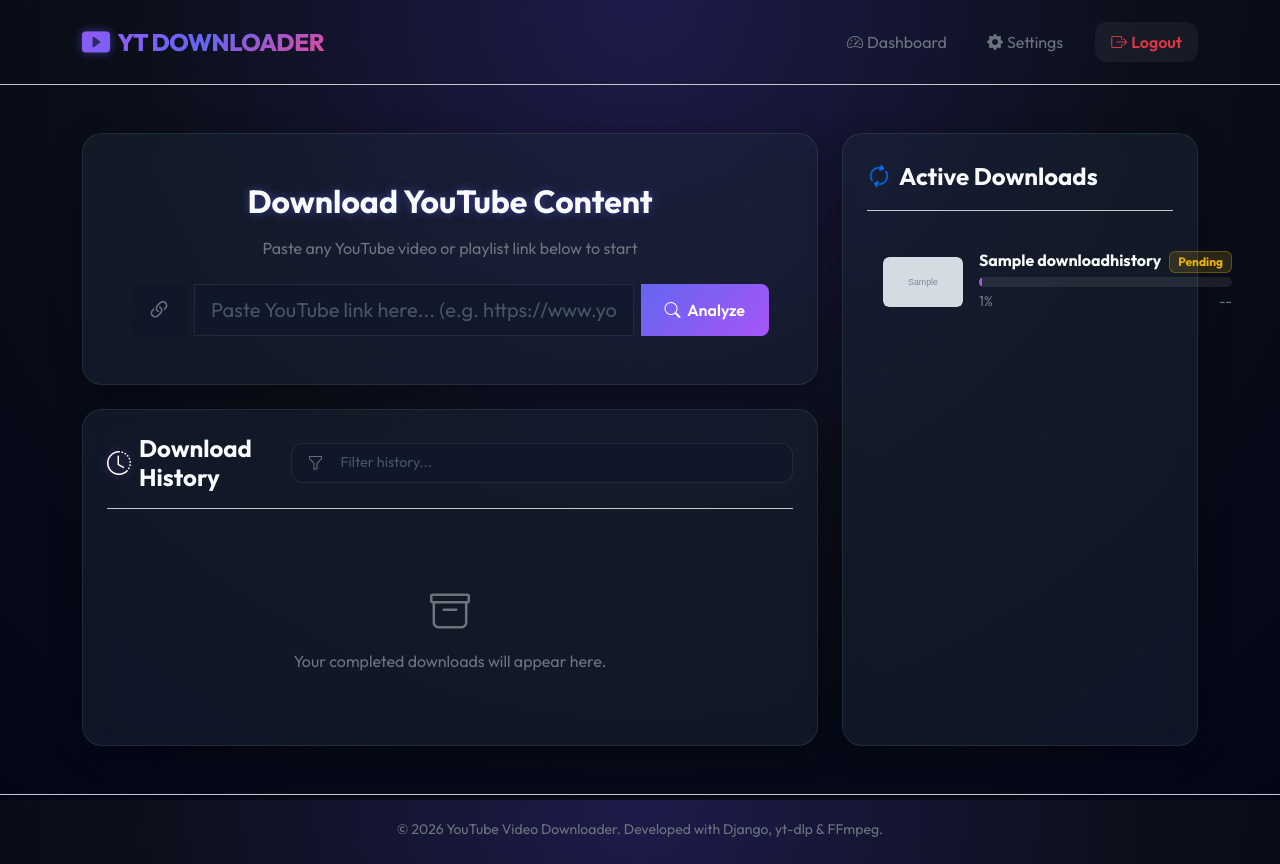
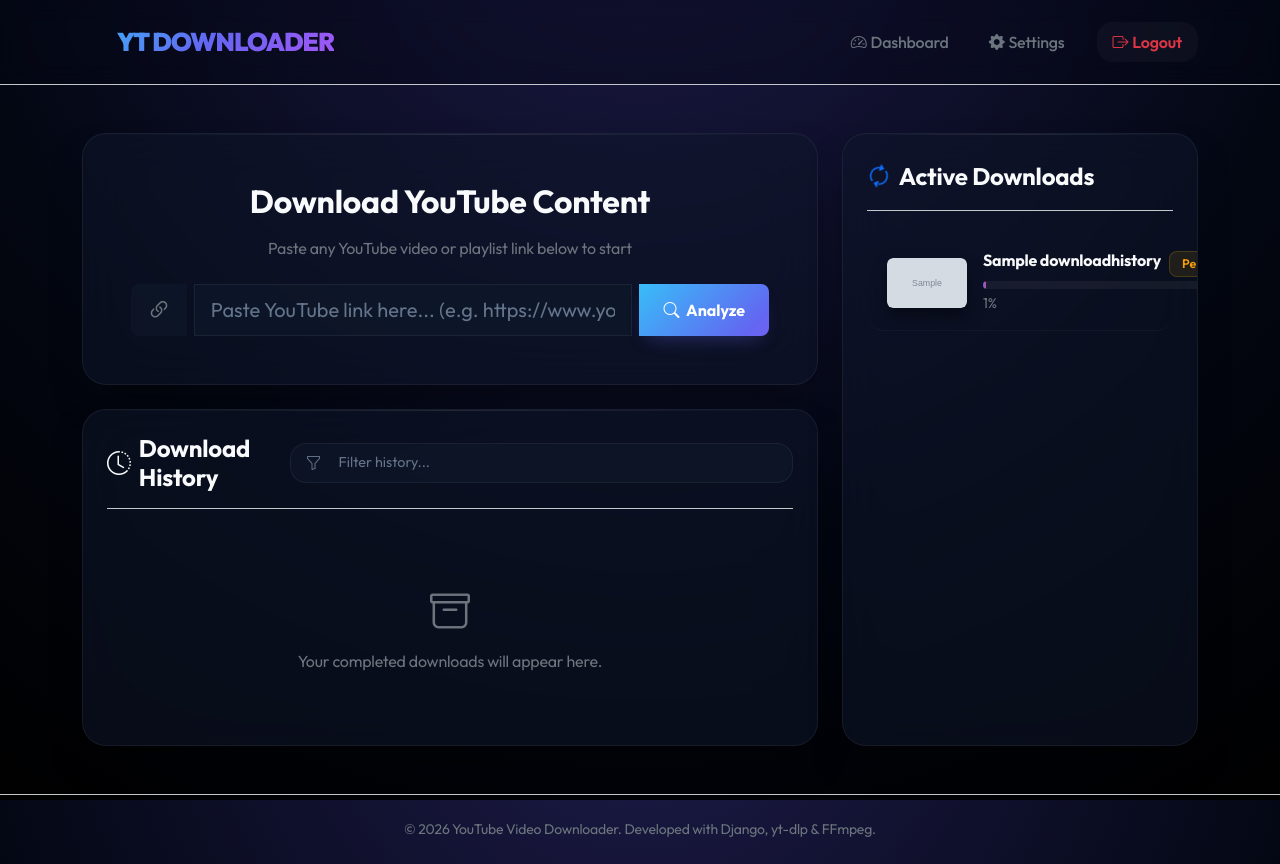
Before and after one commit to ranaubaid1/Yt-video-downloader, a Django app: page / in a window 1280 px wide. Run offline with Django 5.2, Linux system fonts and the light colour scheme; a user stored in the database is signed in; tables that the repository leaves empty hold one stand-in row (values such as "Sample post"); grey boxes marked "Sample" are stand-in pictures; some libraries are stand-ins or nearby versions.

Commit message:
Enhance frontend design with Midnight Eclipse theme

```diff
--- a/downloader/static/downloader/css/style.css
+++ b/downloader/static/downloader/css/style.css
@@ -1,136 +1,165 @@
-@import url('https://fonts.googleapis.com/css2?family=Outfit:wght@300;400;500;600;700;800&display=swap');
+@import url('https://fonts.googleapis.com/css2?family=Outfit:wght@300;400;500;600;700;800;900&display=swap');
 
 :root {
-    --bg-primary: #0b0f19;
-    --bg-secondary: #111827;
+    --bg-primary: #030712;
+    --bg-secondary: #0b0f19;
+    --accent-blue: #38bdf8;
     --accent-indigo: #6366f1;
     --accent-purple: #a855f7;
-    --accent-pink: #ec4899;
+    --accent-pink: #f43f5e;
     --text-primary: #f8fafc;
     --text-secondary: #94a3b8;
-    --border-color: rgba(255, 255, 255, 0.08);
-    --glass-bg: rgba(30, 41, 59, 0.45);
-    --glass-blur: blur(12px);
-    --card-shadow: 0 8px 32px 0 rgba(0, 0, 0, 0.3);
+    --text-muted: #64748b;
+    --border-color: rgba(255, 255, 255, 0.06);
+    --border-focus: rgba(99, 102, 241, 0.4);
+    --glass-card-bg: rgba(15, 23, 42, 0.55);
+    --glass-card-blur: blur(24px);
+    --neon-shadow-blue: 0 0 20px rgba(56, 189, 248, 0.2);
+    --neon-shadow-indigo: 0 0 25px rgba(99, 102, 241, 0.35);
 }
 
 body {
     font-family: 'Outfit', sans-serif;
-    background: radial-gradient(circle at 50% 0%, #1e1b4b 0%, #0b0f19 50%, #020617 100%);
+    background: radial-gradient(circle at 50% -20%, #1e1b4b 0%, #030712 60%, #000000 100%);
     background-attachment: fixed;
     color: var(--text-primary);
     min-height: 100vh;
     overflow-x: hidden;
+    letter-spacing: -0.2px;
 }
 
-/* Glassmorphism Styles */
+/* Glassmorphism System */
 .glass-card {
-    background: var(--glass-bg);
-    backdrop-filter: var(--glass-blur);
-    -webkit-backdrop-filter: var(--glass-blur);
+    background: var(--glass-card-bg);
+    backdrop-filter: var(--glass-card-blur);
+    -webkit-backdrop-filter: var(--glass-card-blur);
     border: 1px solid var(--border-color);
-    border-radius: 20px;
-    box-shadow: var(--card-shadow);
-    transition: transform 0.3s cubic-bezier(0.4, 0, 0.2, 1), box-shadow 0.3s ease, border-color 0.3s ease;
+    border-radius: 24px;
+    box-shadow: 0 20px 40px -15px rgba(0, 0, 0, 0.5);
+    transition: all 0.4s cubic-bezier(0.16, 1, 0.3, 1);
+    position: relative;
+    overflow: hidden;
+}
+
+.glass-card::before {
+    content: '';
+    position: absolute;
+    top: 0;
+    left: 0;
+    right: 0;
+    height: 1px;
+    background: linear-gradient(90deg, transparent, rgba(255, 255, 255, 0.1), transparent);
+    z-index: 1;
 }
 
 .glass-card:hover {
-    border-color: rgba(99, 102, 241, 0.25);
-    box-shadow: 0 12px 40px 0 rgba(99, 102, 241, 0.1);
+    border-color: rgba(99, 102, 241, 0.2);
+    box-shadow: 0 30px 60px -20px rgba(99, 102, 241, 0.12), 0 0 1px rgba(99, 102, 241, 0.2);
+    transform: translateY(-2px);
 }
 
+/* Navigation bar styling */
+.navbar {
+    background: rgba(3, 7, 18, 0.4) !important;
+    backdrop-filter: blur(12px);
+    -webkit-backdrop-filter: blur(12px);
+    border-bottom: 1px solid var(--border-color);
+}
+
+.navbar-brand {
+    font-weight: 900;
+    font-size: 1.6rem;
+    background: linear-gradient(135deg, var(--accent-blue) 0%, var(--accent-indigo) 50%, var(--accent-purple) 100%);
+    -webkit-background-clip: text;
+    -webkit-text-fill-color: transparent;
+    letter-spacing: -1px;
+    display: flex;
+    align-items: center;
+    gap: 8px;
+}
+
+.navbar-brand i {
+    filter: drop-shadow(0 0 8px rgba(99, 102, 241, 0.6));
+}
+
+.nav-link {
+    font-weight: 500;
+    transition: color 0.2s ease;
+}
+
+.nav-link:hover {
+    color: var(--accent-blue) !important;
+}
+
+/* Premium Inputs */
 .glass-input {
-    background: rgba(15, 23, 42, 0.6);
+    background: rgba(15, 23, 42, 0.7);
     border: 1px solid var(--border-color);
     color: var(--text-primary) !important;
-    border-radius: 12px;
-    padding: 12px 16px;
-    transition: all 0.3s ease;
+    border-radius: 16px;
+    padding: 14px 20px;
+    font-size: 1rem;
+    transition: all 0.3s cubic-bezier(0.16, 1, 0.3, 1);
 }
 
 .glass-input:focus {
-    background: rgba(15, 23, 42, 0.85);
+    background: rgba(15, 23, 42, 0.95);
     border-color: var(--accent-indigo);
-    box-shadow: 0 0 12px rgba(99, 102, 241, 0.25);
+    box-shadow: 0 0 0 4px rgba(99, 102, 241, 0.15), var(--neon-shadow-indigo);
     outline: none;
 }
 
 .glass-input::placeholder {
-    color: #475569;
+    color: var(--text-muted);
 }
 
-/* Navbar */
-.navbar-brand {
-    font-weight: 800;
-    font-size: 1.5rem;
-    background: linear-gradient(135deg, #a855f7 0%, #6366f1 50%, #ec4899 100%);
-    -webkit-background-clip: text;
-    -webkit-text-fill-color: transparent;
-    letter-spacing: -0.5px;
-}
-
-/* Buttons */
+/* Custom buttons */
 .btn-primary-gradient {
-    background: linear-gradient(135deg, var(--accent-indigo) 0%, var(--accent-purple) 100%);
+    background: linear-gradient(135deg, var(--accent-blue) 0%, var(--accent-indigo) 50%, var(--accent-purple) 100%);
+    background-size: 200% auto;
     border: none;
     color: white;
-    font-weight: 600;
-    border-radius: 12px;
-    padding: 12px 24px;
-    transition: all 0.3s cubic-bezier(0.4, 0, 0.2, 1);
-    position: relative;
-    overflow: hidden;
-    z-index: 1;
-}
-
-.btn-primary-gradient::before {
-    content: '';
-    position: absolute;
-    top: 0;
-    left: 0;
-    width: 100%;
-    height: 100%;
-    background: linear-gradient(135deg, var(--accent-purple) 0%, var(--accent-pink) 100%);
-    opacity: 0;
-    z-index: -1;
-    transition: opacity 0.3s ease;
+    font-weight: 700;
+    border-radius: 16px;
+    padding: 14px 28px;
+    transition: all 0.3s cubic-bezier(0.16, 1, 0.3, 1);
+    box-shadow: 0 10px 20px -10px rgba(99, 102, 241, 0.4);
 }
 
 .btn-primary-gradient:hover {
+    background-position: right center;
     transform: translateY(-2px);
-    box-shadow: 0 8px 20px rgba(168, 85, 247, 0.4);
+    box-shadow: 0 15px 30px -10px rgba(99, 102, 241, 0.6), var(--neon-shadow-indigo);
     color: white;
 }
 
-.btn-primary-gradient:hover::before {
-    opacity: 1;
+.btn-primary-gradient:active {
+    transform: translateY(1px);
 }
 
 .btn-secondary-glass {
-    background: rgba(255, 255, 255, 0.05);
+    background: rgba(255, 255, 255, 0.03);
     border: 1px solid var(--border-color);
-    color: var(--text-primary);
-    border-radius: 12px;
-    padding: 12px 24px;
+    color: var(--text-secondary);
+    border-radius: 16px;
+    padding: 14px 28px;
     font-weight: 600;
     transition: all 0.3s ease;
 }
 
 .btn-secondary-glass:hover {
-    background: rgba(255, 255, 255, 0.1);
+    background: rgba(255, 255, 255, 0.08);
     color: var(--text-primary);
-    border-color: var(--text-secondary);
+    border-color: rgba(255, 255, 255, 0.2);
 }
 
-/* History list & items */
+/* History & Download items list */
 .download-item {
-    border-bottom: 1px solid rgba(255, 255, 255, 0.05);
-    padding: 16px;
-    transition: background 0.2s ease;
-}
-
-.download-item:last-child {
-    border-bottom: none;
+    border-bottom: 1px solid rgba(255, 255, 255, 0.03);
+    padding: 20px;
+    transition: background 0.3s cubic-bezier(0.16, 1, 0.3, 1);
+    border-radius: 16px;
+    margin-bottom: 8px;
 }
 
 .download-item:hover {
@@ -138,9 +167,10 @@ body {
 }
 
 .thumbnail-preview {
-    border-radius: 10px;
+    border-radius: 14px;
     overflow: hidden;
     position: relative;
+    box-shadow: 0 8px 16px rgba(0, 0, 0, 0.4);
     background: #020617;
 }
 
@@ -152,128 +182,153 @@ body {
 
 .duration-tag {
     position: absolute;
-    bottom: 6px;
-    right: 6px;
-    background: rgba(0, 0, 0, 0.85);
+    bottom: 8px;
+    right: 8px;
+    background: rgba(3, 7, 18, 0.85);
+    backdrop-filter: blur(4px);
+    -webkit-backdrop-filter: blur(4px);
     color: white;
     font-size: 0.75rem;
-    padding: 2px 6px;
-    border-radius: 4px;
-    font-weight: 600;
+    padding: 3px 8px;
+    border-radius: 6px;
+    font-weight: 700;
+    border: 1px solid rgba(255, 255, 255, 0.1);
 }
 
-/* Progress bar animation */
+/* Progress bar styling */
 .progress {
-    background-color: rgba(255, 255, 255, 0.08);
-    height: 10px;
+    background-color: rgba(255, 255, 255, 0.05);
+    height: 8px;
     border-radius: 999px;
     overflow: hidden;
 }
 
 .progress-bar-animated {
-    background: linear-gradient(90deg, var(--accent-indigo) 0%, var(--accent-purple) 50%, var(--accent-pink) 100%);
+    background: linear-gradient(90deg, var(--accent-blue) 0%, var(--accent-indigo) 50%, var(--accent-pink) 100%);
     background-size: 200% auto;
-    animation: gradientShift 2s linear infinite;
+    animation: gradientShift 2.5s linear infinite;
     border-radius: 999px;
 }
 
+/* Interactive format selector cards */
+.format-selection-container {
+    background: rgba(15, 23, 42, 0.4);
+    padding: 6px;
+    border-radius: 16px;
+    border: 1px solid var(--border-color);
+}
+
+.format-card {
+    border: 1px solid transparent;
+    background: transparent;
+    border-radius: 12px;
+    cursor: pointer;
+    padding: 14px;
+    transition: all 0.3s cubic-bezier(0.16, 1, 0.3, 1);
+    color: var(--text-secondary);
+}
+
+.format-card:hover {
+    color: var(--text-primary);
+    background: rgba(255, 255, 255, 0.02);
+}
+
+.format-card.active {
+    background: rgba(99, 102, 241, 0.12);
+    border-color: rgba(99, 102, 241, 0.25);
+    color: var(--text-primary);
+    box-shadow: inset 0 1px 1px rgba(255, 255, 255, 0.05);
+}
+
+.format-card.active i {
+    text-shadow: 0 0 12px currentColor;
+}
+
+/* Badges */
+.badge {
+    padding: 6px 12px;
+    border-radius: 8px;
+    font-weight: 600;
+    font-size: 0.78rem;
+    letter-spacing: 0.2px;
+}
+
+.badge-pending {
+    background: rgba(234, 179, 8, 0.1);
+    color: #f59e0b;
+    border: 1px solid rgba(234, 179, 8, 0.2);
+}
+
+.badge-downloading {
+    background: rgba(56, 189, 248, 0.1);
+    color: var(--accent-blue);
+    border: 1px solid rgba(56, 189, 248, 0.2);
+}
+
+.badge-processing {
+    background: rgba(168, 85, 247, 0.1);
+    color: var(--accent-purple);
+    border: 1px solid rgba(168, 85, 247, 0.2);
+}
+
+.badge-completed {
+    background: rgba(16, 185, 129, 0.1);
+    color: #10b981;
+    border: 1px solid rgba(16, 185, 129, 0.2);
+}
+
+.badge-failed {
+    background: rgba(244, 63, 94, 0.1);
+    color: var(--accent-pink);
+    border: 1px solid rgba(244, 63, 94, 0.2);
+}
+
+/* Dynamic blurred media container wrapper */
+.dynamic-media-wrapper {
+    position: relative;
+    border-radius: 24px;
+    overflow: hidden;
+    border: 1px solid var(--border-color);
+    box-shadow: var(--card-shadow);
+}
+
+.dynamic-media-blur-bg {
+    position: absolute;
+    top: 0;
+    left: 0;
+    right: 0;
+    bottom: 0;
+    filter: blur(60px) opacity(0.25);
+    background-size: cover;
+    background-position: center;
+    z-index: 0;
+    transform: scale(1.1);
+}
+
+.dynamic-media-content {
+    position: relative;
+    z-index: 1;
+    background: rgba(15, 23, 42, 0.6);
+    backdrop-filter: var(--glass-card-blur);
+    -webkit-backdrop-filter: var(--glass-card-blur);
+    padding: 28px;
+}
+
+/* Custom search elements */
+.position-relative i.bi-funnel {
+    color: var(--text-muted);
+}
+
+/* Animations */
 @keyframes gradientShift {
     0% { background-position: 0% 50%; }
     50% { background-position: 100% 50%; }
     100% { background-position: 0% 50%; }
 }
-
-/* Custom Scrollbar */
-::-webkit-scrollbar {
-    width: 8px;
-}
-
-::-webkit-scrollbar-track {
-    background: var(--bg-primary);
-}
-
-::-webkit-scrollbar-thumb {
-    background: #1e293b;
-    border-radius: 4px;
-}
-
-::-webkit-scrollbar-thumb:hover {
-    background: #334155;
-}
-
-/* Glowing text shadows */
-.glow-text {
-    text-shadow: 0 0 10px rgba(99, 102, 241, 0.5);
-}
-
-.glow-text-purple {
-    text-shadow: 0 0 10px rgba(168, 85, 247, 0.5);
-}
-
-/* Spinner */
 .spinner-glow {
-    width: 3rem;
-    height: 3rem;
-    border: 0.25em solid currentColor;
-    border-right-color: transparent;
+    width: 3.5rem;
+    height: 3.5rem;
     color: var(--accent-indigo);
     animation: spinnerGlow 0.75s linear infinite;
-    text-shadow: 0 0 15px rgba(99, 102, 241, 0.8);
+    filter: drop-shadow(0 0 10px rgba(99, 102, 241, 0.6));
 }
-
-@keyframes spinnerGlow {
-    to { transform: rotate(360deg); }
-}
-
-/* Badges */
-.badge-pending {
-    background: rgba(234, 179, 8, 0.15);
-    color: #eab308;
-    border: 1px solid rgba(234, 179, 8, 0.3);
-}
-
-.badge-downloading {
-    background: rgba(59, 130, 246, 0.15);
-    color: #3b82f6;
-    border: 1px solid rgba(59, 130, 246, 0.3);
-}
-
-.badge-processing {
-    background: rgba(168, 85, 247, 0.15);
-    color: #a855f7;
-    border: 1px solid rgba(168, 85, 247, 0.3);
-}
-
-.badge-completed {
-    background: rgba(34, 197, 94, 0.15);
-    color: #22c55e;
-    border: 1px solid rgba(34, 197, 94, 0.3);
-}
-
-.badge-failed {
-    background: rgba(239, 68, 68, 0.15);
-    color: #ef6868;
-    border: 1px solid rgba(239, 68, 68, 0.3);
-}
-
-/* Selection formatting Cards */
-.format-card {
-    border: 1px solid var(--border-color);
-    background: rgba(15, 23, 42, 0.4);
-    border-radius: 12px;
-    cursor: pointer;
-    transition: all 0.2s ease;
-}
-
-.format-card.active, .format-card:hover {
-    border-color: var(--accent-indigo);
-    background: rgba(99, 102, 241, 0.1);
-}
-
-.quality-select-wrapper {
-    display: none;
-}
-
-.quality-select-wrapper.show {
-    display: block;
-}
--- a/downloader/static/downloader/js/main.js
+++ b/downloader/static/downloader/js/main.js
@@ -186,14 +186,18 @@ function renderPreview(data, url) {
     const previewContent = document.getElementById('preview-content');
 
     let html = '';
+    const thumbnailSrc = data.thumbnail || 'https://images.unsplash.com/photo-1611162617213-7d7a39e9b1d7?w=360';
 
     if (data.is_playlist) {
         // Playlist preview
         html = `
+            <div class="dynamic-media-wrapper">
+                <div class="dynamic-media-blur-bg" style="background-image: url('${thumbnailSrc}');"></div>
+                <div class="dynamic-media-content">
                     <div class="row align-items-center g-4">
                         <div class="col-md-3 text-center">
                             <div class="thumbnail-preview" style="height: 120px; width: 100%;">
-                        <img src="${data.thumbnail || 'https://images.unsplash.com/photo-1611162617213-7d7a39e9b1d7?w=360'}" alt="Playlist Thumbnail" class="img-fluid rounded">
+                                <img src="${thumbnailSrc}" alt="Playlist Thumbnail" class="img-fluid rounded">
                             </div>
                         </div>
                         <div class="col-md-9">
@@ -230,14 +234,19 @@ function renderPreview(data, url) {
                             <button class="btn btn-primary-gradient w-100 start-download-btn" data-url="${escapeHtml(url)}">Download Playlist</button>
                         </div>
                     </div>
+                </div>
+            </div>
         `;
     } else {
         // Single video preview
         html = `
+            <div class="dynamic-media-wrapper">
+                <div class="dynamic-media-blur-bg" style="background-image: url('${thumbnailSrc}');"></div>
+                <div class="dynamic-media-content">
                     <div class="row align-items-center g-4">
                         <div class="col-md-4 text-center">
                             <div class="thumbnail-preview" style="width: 100%; aspect-ratio: 16/9;">
-                        <img src="${data.thumbnail || 'https://images.unsplash.com/photo-1611162617213-7d7a39e9b1d7?w=360'}" alt="Video Thumbnail" class="img-fluid w-100 rounded">
+                                <img src="${thumbnailSrc}" alt="Video Thumbnail" class="img-fluid w-100 rounded">
                                 <span class="duration-tag">${data.duration}</span>
                             </div>
                         </div>
@@ -267,6 +276,8 @@ function renderPreview(data, url) {
                             </div>
 
                             <button class="btn btn-primary-gradient w-100 start-download-btn" data-url="${escapeHtml(url)}">Download Now</button>
+                        </div>
+                    </div>
                 </div>
             </div>
         `;
--- a/downloader/templates/downloader/dashboard.html
+++ b/downloader/templates/downloader/dashboard.html
@@ -41,7 +41,7 @@
 
         <!-- Dynamic Preview Container -->
         <div class="mt-4 mb-4 d-none" id="preview-container">
-            <div class="glass-card p-4" id="preview-content">
+            <div id="preview-content">
                 <!-- Javascript will render preview here -->
             </div>
         </div>
```
Lines whose indentation alone changed are shown as unchanged.
